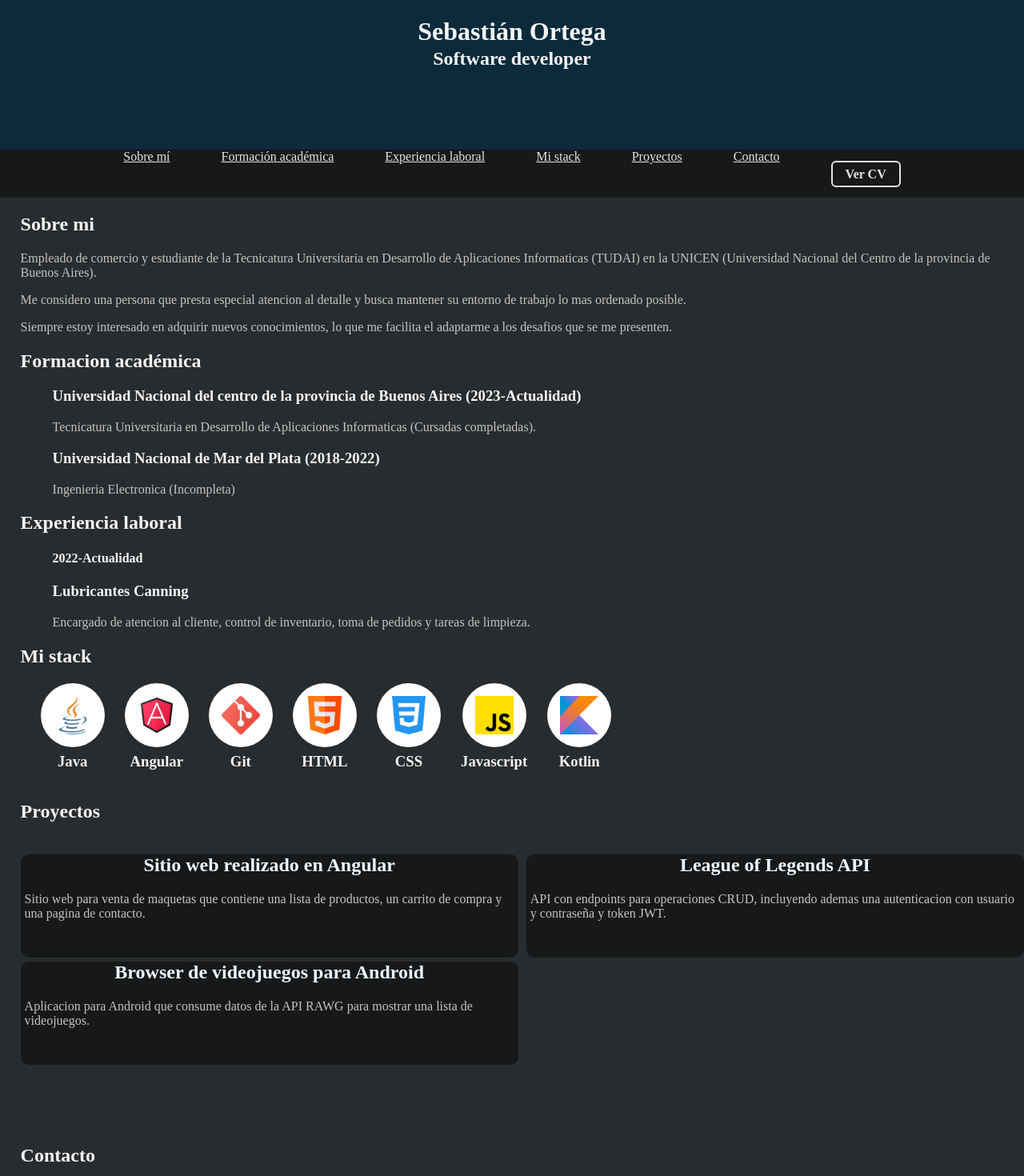
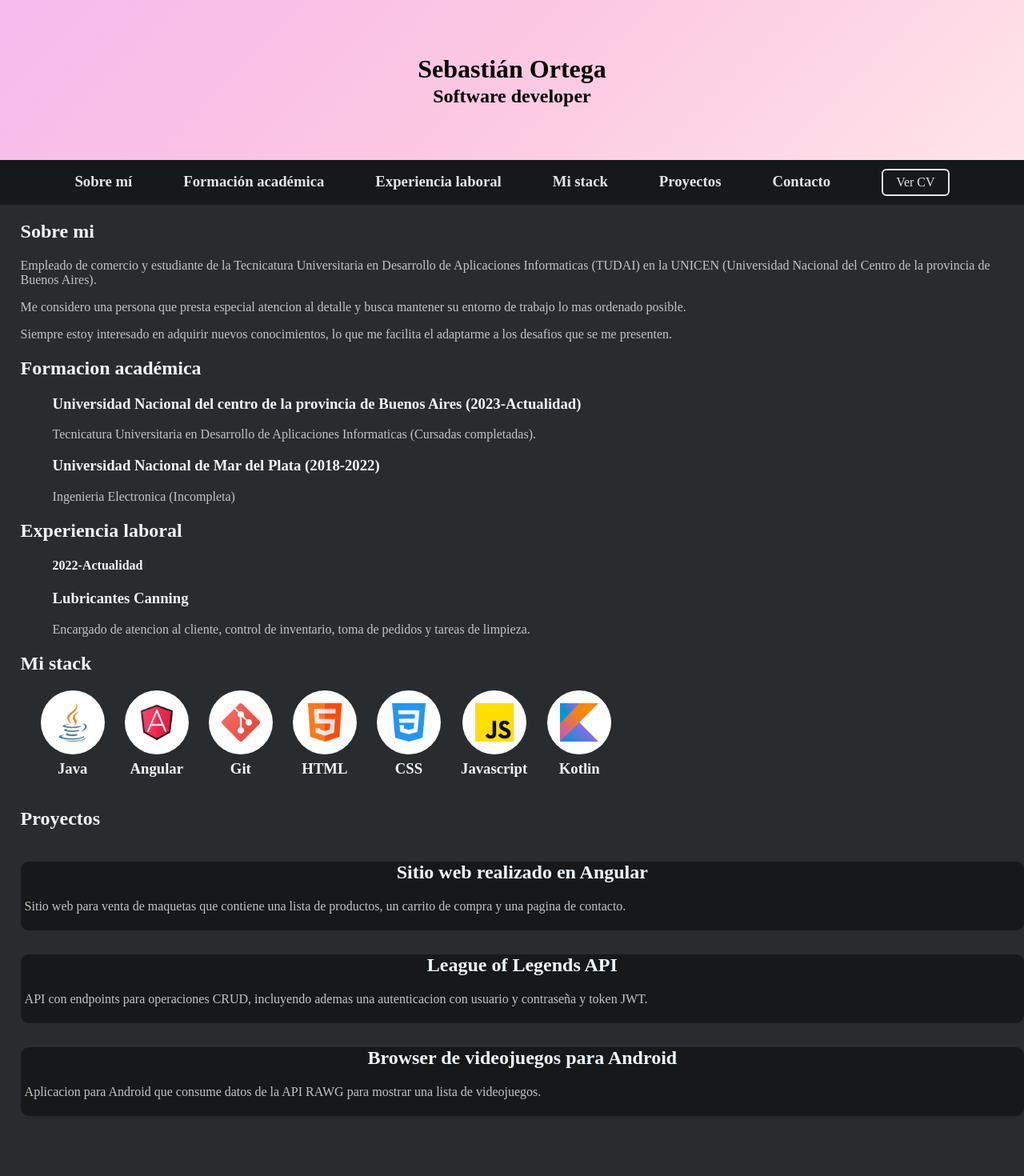
Before and after one commit to lilCapybara/Landing-page, a Vue app in the folder Landing page/: page / in a window 1280 px wide. Shown: the top 1470 px of the page at 80% size. Built offline with nearby package versions, Linux system fonts and the light colour scheme.

Commit message:
Mejorados los componentes de seccion de proyectos y banner

```diff
--- a/Landing page/src/App.vue
+++ b/Landing page/src/App.vue
@@ -5,9 +5,9 @@
   import Front from './components/Front.vue';
   import LaboralXP from './components/LaboralXP.vue';
   import NavBar from './components/NavBar.vue';
-  import ProjectCard from './components/ProjectCard.vue';
   import TecnoStack from './components/TecnoStack/TecnoStack.vue';
   import Footer from './components/Footer.vue';
+  import ProjectsSection from './components/ProjectsSection/ProjectsSection.vue';
 </script>
 
 <template>
@@ -16,44 +16,18 @@
   <NavBar></NavBar>
 
   <div id="generalContainer">
-    <AboutSection id="sobre-mi"></AboutSection>
+    <div id="sobre-mi"><AboutSection></AboutSection></div>
 
-    <Education id="formacion"></Education>
+    <div id="formacion"><Education></Education></div>
 
-    <LaboralXP id="experiencia"></LaboralXP>
+    <div id="experiencia"><LaboralXP></LaboralXP></div>
 
-    <TecnoStack id="stack"></TecnoStack>
+    <div id="stack"><TecnoStack ></TecnoStack></div>
 
-    <h2 id="proyectos">Proyectos</h2>
-    <div id="projectCardContainer">
-      <ProjectCard
-        titulo="Sitio web realizado en Angular"
+    <div id="proyectos"><ProjectsSection></ProjectsSection></div>
 
-        descripcion="Sitio web para venta de maquetas que contiene
-        una lista de productos, un carrito de compra y una
-        pagina de contacto."
+    <div id="contacto"><ContactSection></ContactSection></div>
 
-        link="https://github.com/lilCapybara/Koda-CraftAngular.git"
-      />
-      <ProjectCard
-        titulo="League of Legends API"
-
-        descripcion="API con endpoints para operaciones CRUD,
-        incluyendo ademas una autenticacion con usuario
-        y contraseña y token JWT."
-
-        link="https://github.com/workerCapybara/LeagueOfLegendsAPI"
-      />
-      <ProjectCard
-        titulo="Browser de videojuegos para Android"
-
-        descripcion="Aplicacion para Android que consume datos de la
-        API RAWG para mostrar una lista de videojuegos."
-
-        link="https://github.com/workerCapybara/vgbrowser.git"
-      />
-    </div>
-    <ContactSection id="contacto"></ContactSection>
     <Footer></Footer>
   </div>
 
@@ -65,12 +39,6 @@
     margin-left: 2%;
   }
 
-  #projectCardContainer{
-    display: grid;
-    grid-template-columns: 1fr 1fr;
-    gap: 10px;
-    align-items: stretch;
-    margin-bottom: 10%;
-  }
+
 
 </style>
--- a/Landing page/src/components/Contact/ContactInfo.vue
+++ b/Landing page/src/components/Contact/ContactInfo.vue
@@ -41,5 +41,10 @@
 
     .reveal {
         cursor: pointer;
+        transition: color 0.3s ease-in-out;
+    }
+
+    .reveal:hover{
+        color: aliceblue;
     }
 </style>
--- a/Landing page/src/components/Front.vue
+++ b/Landing page/src/components/Front.vue
@@ -9,17 +9,49 @@
 </template>
 
 <style scoped>
-    h1 { margin-bottom: 1px; }
-    h2 { margin-top: 1px; }
+    h1 {
+        margin-bottom: 1px;
+        color: black;
+    }
+    h2 {
+        margin-top: 1px;
+        color: black;
+    }
 
     #container {
-        background-color: rgb(12, 42, 58);
         display: flex;
         flex-direction: column;
         justify-content: center;
         align-items: center;
         position: relative;
-        padding-bottom: 80px;
+        min-height: 200px;
 
+        background: linear-gradient(
+		-45deg,
+		#ffffff,
+		#ffe4e9,
+		#fcc8e2,
+		#f6baed,
+		#efb0ff,
+		#d3a2ff,
+		#8eb8ff,
+		#91efff,
+		#d5f9ff
+	    );
+	    background-size: 400% 400%;
+	    animation: gradient 9s ease infinite;
+    }
+
+
+    @keyframes gradient {
+        0% {
+            background-position: 0% 50%;
+        }
+        50% {
+            background-position: 100% 50%;
+        }
+        100% {
+            background-position: 0% 50%;
+        }
     }
 </style>
--- a/Landing page/src/components/NavBar.vue
+++ b/Landing page/src/components/NavBar.vue
@@ -1,7 +1,9 @@
 <script setup lang="ts">
     import { useI18n } from 'vue-i18n'
 
-const { t, locale } = useI18n()
+    const { t, locale } = useI18n()
+
+
 </script>
 
 <template>
@@ -13,9 +15,7 @@ const { t, locale } = useI18n()
         <a class="barItem" href="#stack">{{ t('nav.stack') }}</a>
         <a class="barItem" href="#proyectos">{{ t('nav.proyectos') }}</a>
         <a class="barItem" href="#contacto">{{ t('nav.contacto') }}</a>
-        <h3>
-            <a class="downloadBtn" href="../../public/Sebastian Ortega CV (ES).pdf" target="_blank">Ver CV</a>
-        </h3>
+        <a class="downloadBtn" href="../../public/Sebastian Ortega CV (ES).pdf" target="_blank">Ver CV</a>
     </div>
 </template>
 
@@ -31,8 +31,12 @@ const { t, locale } = useI18n()
 .barItem {
     color: rgb(228, 228, 228);
     cursor: pointer;
-    border-bottom: 2px solid transparent; /* reserva el espacio para evitar "salto" */
+    border-bottom: 2px solid transparent;
     transition: border-color 0.2s ease;
+    text-decoration: none;
+    font-size: 1.17rem;
+    font-weight: bold;
+    padding: 16px 0;
 }
 
 .barItem:hover {
--- /dev/null
+++ b/Landing page/src/components/ProjectsSection/ProjectsSection.vue
@@ -0,0 +1,45 @@
+<script setup lang="ts">
+    import ProjectCard from './ProjectCard.vue';
+</script>
+
+<template>
+
+    <h2>Proyectos</h2>
+    <div id="projectCardContainer">
+      <ProjectCard
+        titulo="Sitio web realizado en Angular"
+
+        descripcion="Sitio web para venta de maquetas que contiene
+        una lista de productos, un carrito de compra y una
+        pagina de contacto."
+
+        link="https://github.com/lilCapybara/Koda-CraftAngular.git"
+      />
+      <ProjectCard
+        titulo="League of Legends API"
+
+        descripcion="API con endpoints para operaciones CRUD,
+        incluyendo ademas una autenticacion con usuario
+        y contraseña y token JWT."
+
+        link="https://github.com/workerCapybara/LeagueOfLegendsAPI"
+      />
+      <ProjectCard
+        titulo="Browser de videojuegos para Android"
+
+        descripcion="Aplicacion para Android que consume datos de la
+        API RAWG para mostrar una lista de videojuegos."
+
+        link="https://github.com/workerCapybara/vgbrowser.git"
+      />
+    </div>
+</template>
+
+<style scoped>
+    #projectCardContainer{
+    display: flex;
+    flex-direction: column;
+    gap: 10px;
+    margin-bottom: 10%;
+}
+</style>
```
Also changed, not shown: Landing page/src/components/ProjectsSection/ProjectCard.vue (renamed from Landing page/src/components/ProjectCard.vue).
